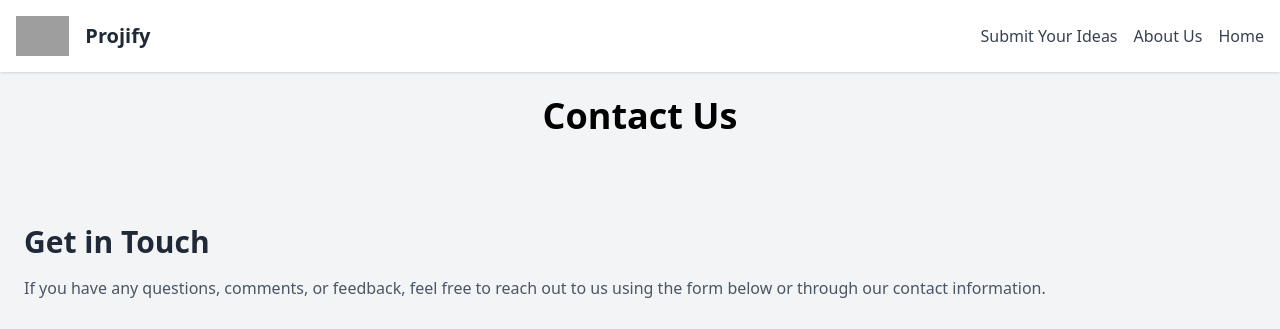
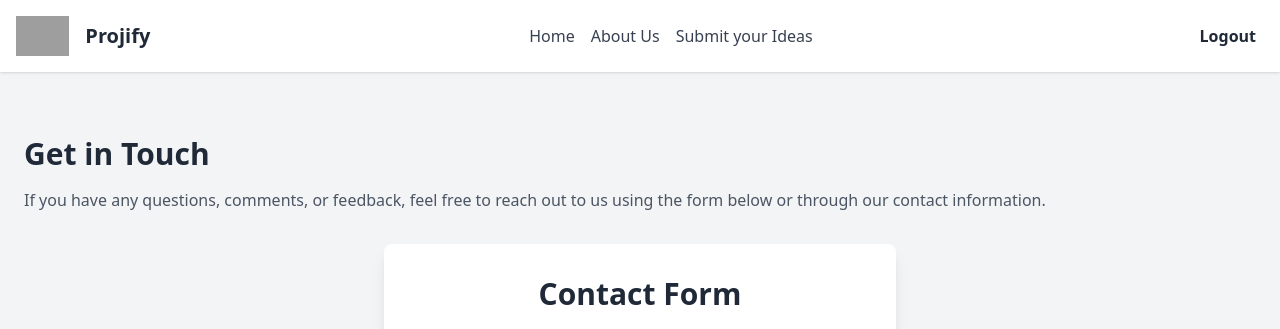
Before and after one commit to SulavSinghal/Projify, a PHP site: page /Contact.php in a window 1280 px wide. Shown: the top 329 px of the page. Run offline with PHP 8.4, Linux system fonts and the light colour scheme; some libraries are stand-ins or nearby versions; grey boxes are pictures that could not be loaded.

Commit message:
Update Contact.php

```diff
--- a/project/Contact.php
+++ b/project/Contact.php
@@ -15,20 +15,17 @@
             </div>
             <nav>
                 <ul class="flex space-x-4">
-                    <li><a href="IdeaSubmission.php" class=" text-gray-700 hover:text-blue-500">Submit Your Ideas</a></li>
+                    <li><a href="LandingPage.php" class=" text-gray-700 hover:text-blue-500">Home</a></li>
                     <li><a href="AboutUs.php" class=" text-gray-700 hover:text-blue-500">About Us</a></li>
-                    <li><a href="HomePage.php" class="text-gray-700 hover:text-blue-500">Home</a></li>
+                    <li><a href="IdeaSubmission.php" class="text-gray-700 hover:text-blue-500">Submit your Ideas</a></li>
                 </ul>
             </nav>
+            <div>
+                <a href="logout.php" class="text-black-500 hover:text-blue-500 font-bold mx-2">Logout</a>
+</div>
         </div>
         </div>
     </header>
-    <header class="text-black py-6">
-        <div class="container mx-auto text-center">
-            <h1 class="text-4xl font-bold">Contact Us</h1>
-        </div>
-    </header>
-
     <main class="container mx-auto my-10 p-6">
         <section class="mb-8">
             <h2 class="text-3xl font-semibold mb-4">Get in Touch</h2>
```
